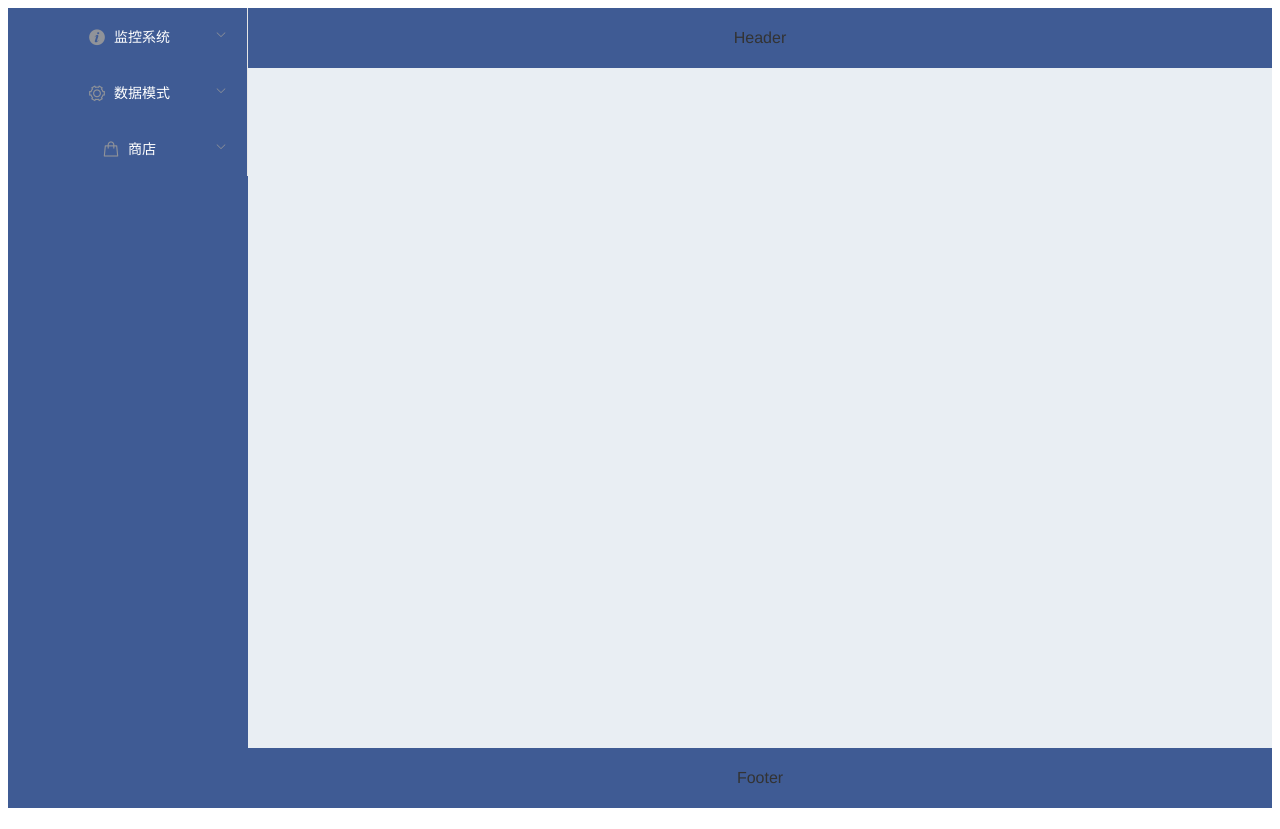
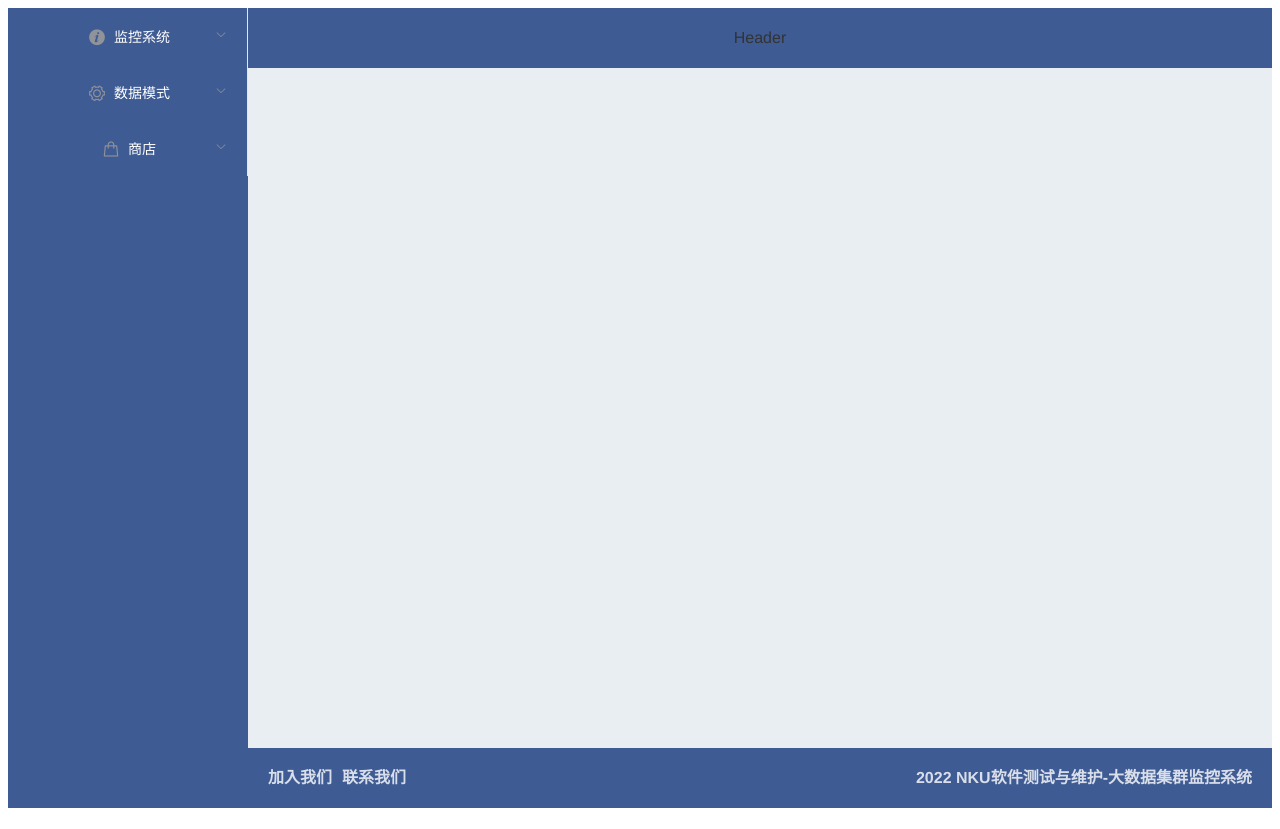
Before and after one commit to trumpsky/monitoring_system, a Vue app in the folder frontend/: page / in a window 1280 px wide. Built offline with nearby package versions, Linux system fonts and the light colour scheme.

Commit message:
Add: 添加底部footer组件. Closes #13

```diff
--- /dev/null
+++ b/frontend/src/component/ShowFooter.vue
@@ -0,0 +1,97 @@
+<template>
+  <footer class="footer">
+    <div class="footer__main">
+      <a href="https://git.code.tencent.com/Shiqi_Chen/monitoring_system">
+        <h4 class="footer__nav-title">加入我们</h4>
+      </a>
+      <h4 class="footer__nav-title" @click="showModal">联系我们</h4>
+      <el-dialog :visible.sync="visible" width="50%" :before-close="handleClose">
+        <span class="information">团队信息</span>
+        <el-table :data="data" style="width: 100%">
+          <el-table-column prop="name" label="姓名" width="180">
+          </el-table-column>
+          <el-table-column prop="age" label="学号" width="180">
+          </el-table-column>
+          <el-table-column prop="address" label="邮箱">
+          </el-table-column>
+        </el-table>
+        <span slot="footer" class="dialog-footer">
+          <el-button type="primary" @click="visible = false" class="button">确 定</el-button>
+        </span>
+      </el-dialog>
+    </div>
+    <div class="footer__copyright">
+      <h4>2022 NKU软件测试与维护-大数据集群监控系统</h4>
+    </div>
+  </footer>
+</template>
+
+<script>
+export default {
+  name: "Footer",
+  data() {
+    return {
+      visible: false,
+      data: [
+        {
+          name: "陈子昂",
+          age: 2012217,
+          address: "1812432358@qq.com",
+        },
+        {
+          name: "陈世祺",
+          age: 2012661,
+          address: "2902529887@qq.com",
+        },
+        {
+          name: "张家冉",
+          age: 2012685,
+          address: "xiaoni2001@icloud.com",
+        },
+      ],
+    };
+  },
+  methods: {
+    showModal() {
+      this.visible = true;
+    },
+    handleOk(e) {
+      console.log(e);
+      this.visible = false;
+    },
+  },
+};
+</script>
+
+<style scoped>
+.footer {
+  display: flex;
+  justify-content: space-between;
+  align-items: center;
+  height: 60px;
+}
+
+.footer__main {
+  display: flex;
+}
+
+a {
+  margin-right: 10px;
+  text-decoration: none;
+}
+
+h4 {
+  color: rgba(255, 255, 255, 0.8);
+  cursor: pointer;
+}
+
+.information {
+  display: flex;
+  color: rgb(63,91,148);;
+  margin-left: 10px;
+}
+.button {
+  background-color: rgb(63,91,148);
+  color: #fff;
+}
+</style>
--- a/frontend/src/pages/Home.vue
+++ b/frontend/src/pages/Home.vue
@@ -11,18 +11,21 @@
             <router-view></router-view>
           </div>
         </el-main>
-        <el-footer>Footer</el-footer>
+        <el-footer>
+          <show-footer></show-footer>
+        </el-footer>
       </el-container>
     </el-container>
   </div>
 </template>
 
 <script>
+import ShowFooter from '../component/ShowFooter.vue';
 import Sidebar from "../component/Sidebar";
 import ClutterLevel from "./ClutterLevel";
 
 export default {
-  components: {ClutterLevel, Sidebar},
+  components: {ClutterLevel, Sidebar, ShowFooter},
   data() {
     return {
     }
```
